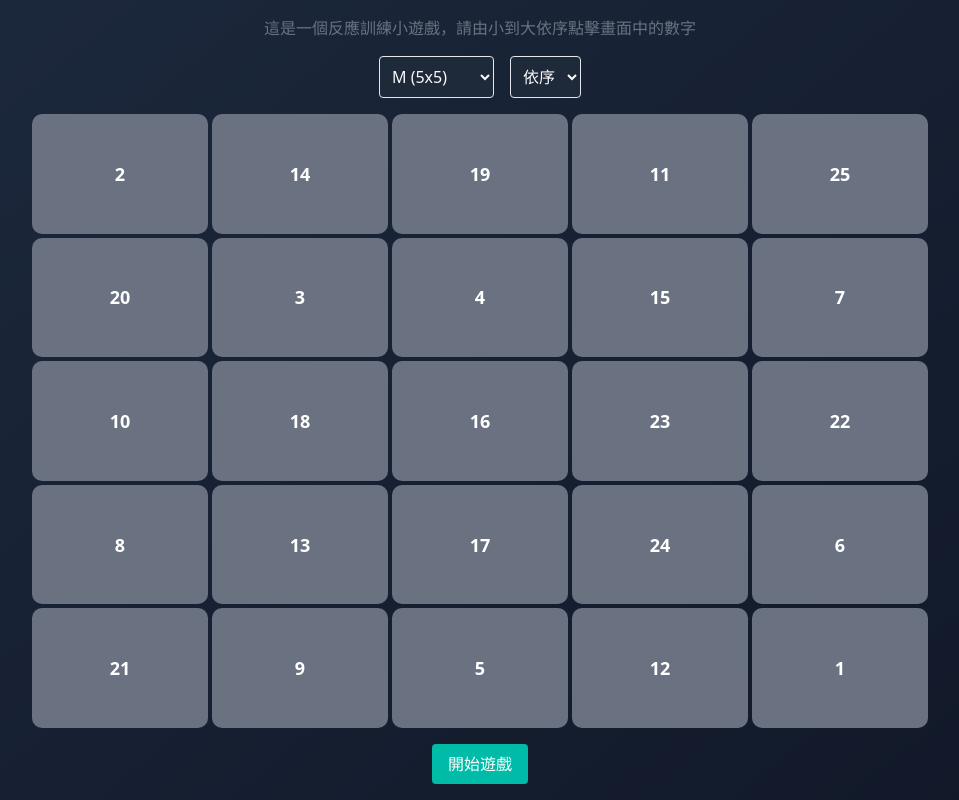
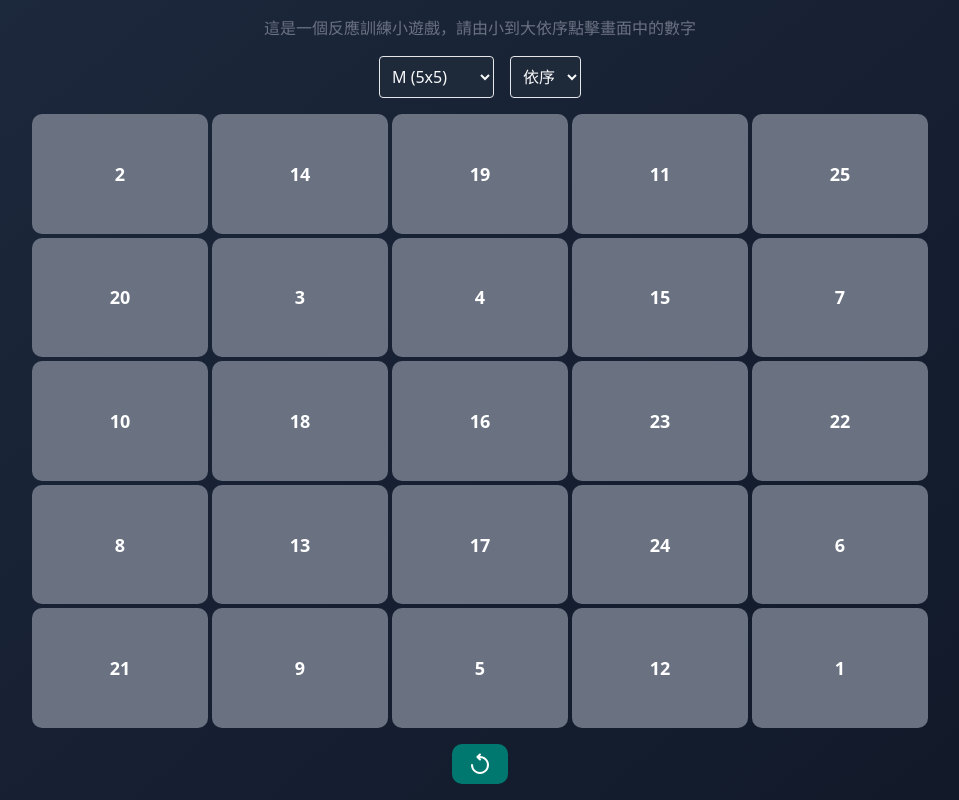
Before and after one commit to liuchiawei/flash-dial, a Next.js app: page / in a window 1280 px wide. Shown: the whole page, without its empty margins (160-1119 px from the left). Built offline with nearby package versions, Linux system fonts and the light colour scheme.

Commit message:
adjust style

```diff
--- a/package.json
+++ b/package.json
@@ -23,6 +23,7 @@
   },
   "devDependencies": {
     "@eslint/eslintrc": "^3",
+    "@iconify/react": "^5.2.0",
     "@tailwindcss/postcss": "^4.0.0",
     "@types/node": "^20",
     "@types/react": "^19",
--- a/src/components/ui/Game.tsx
+++ b/src/components/ui/Game.tsx
@@ -2,6 +2,7 @@
 
 import { useState, useEffect } from "react";
 import GameBoard from "./GameBaord";
+import { Icon } from "@iconify/react";
 
 // 定義難度和規則的類型
 type Difficulty = "easy" | "medium" | "hard" | "crazy";
@@ -140,10 +141,11 @@ export default function Home() {
   return (
     <div className="flex flex-col items-center justify-center h-screen w-full bg-linear-140 from-slate-800 to-gray-900 p-4 gap-4 text-gray-50">
       {/* Title Section 標題 */}
-      <p className="text-gray-500 text-justify">
-        這是一個反應訓練小遊戲，請由小到大依序點擊畫面中的數字
-      </p>
-
+      {!isPlaying && (
+        <p className="text-gray-500 text-justify">
+          這是一個反應訓練小遊戲，請由小到大依序點擊畫面中的數字
+        </p>
+      )}
       {/* Difficulty and Rule Selection Section 顯示難度和規則選擇 */}
       {!isPlaying && (
         <div className="flex gap-4 *:cursor-pointer">
@@ -181,7 +183,14 @@ export default function Home() {
           generateTargetSequence(difficulties[difficulty].max, rule)
             .length) && (
         <div className="flex flex-col items-center justify-center gap-1">
-          <div className="text-xl">時間：{timer} 秒</div>
+          {isPlaying ? (
+            <div className="text-xl">時間：{timer} 秒</div>
+          ) : (
+            // Game Completion Message Section 顯示遊戲完成訊息
+            <div className="text-lg font-bold text-center">
+              恭喜！你在 {timer} 秒內完成。
+            </div>
+          )}
           <div className="text-gray-500">
             最佳時間：{bestTime !== null ? `${bestTime} 秒` : "尚未記錄"}
           </div>
@@ -209,20 +218,14 @@ export default function Home() {
       {/* Start Button Section 開始按鈕 */}
       <button
         onClick={isPlaying ? () => setIsPlaying(false) : startGame}
-        className="px-4 py-2 bg-teal-500 text-white rounded hover:bg-teal-600 cursor-pointer"
+        className="px-4 py-2 bg-teal-700 text-white rounded-lg hover:bg-teal-600 cursor-pointer"
       >
-        {isPlaying ? "重新開始" : "開始遊戲"}
+        {isPlaying ? (
+          <Icon icon="material-symbols:stop-rounded" width="24" height="24" />
+        ) : (
+          <Icon icon="material-symbols:replay-rounded" width="24" height="24" />
+        )}
       </button>
-
-      {/* Game Completion Message Section 顯示遊戲完成訊息 */}
-      {nextExpectedIndex >=
-        generateTargetSequence(difficulties[difficulty].max, rule).length && (
-        <div className="text-xl font-bold text-center">
-          恭喜！
-          <br />
-          你在 {timer} 秒內完成。
-        </div>
-      )}
     </div>
   );
 }
```
Also changed, not shown: 1 other file (tests, documents, lock files or other folders).
